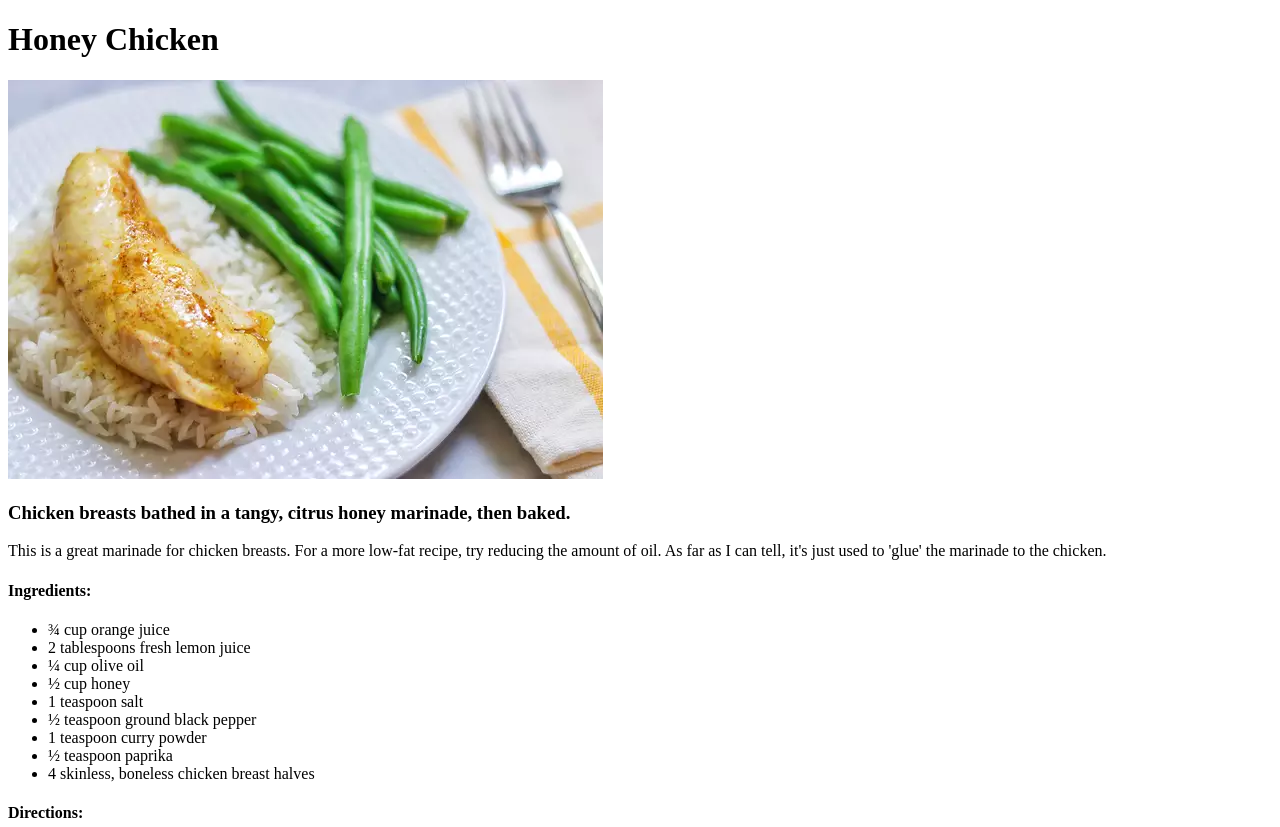
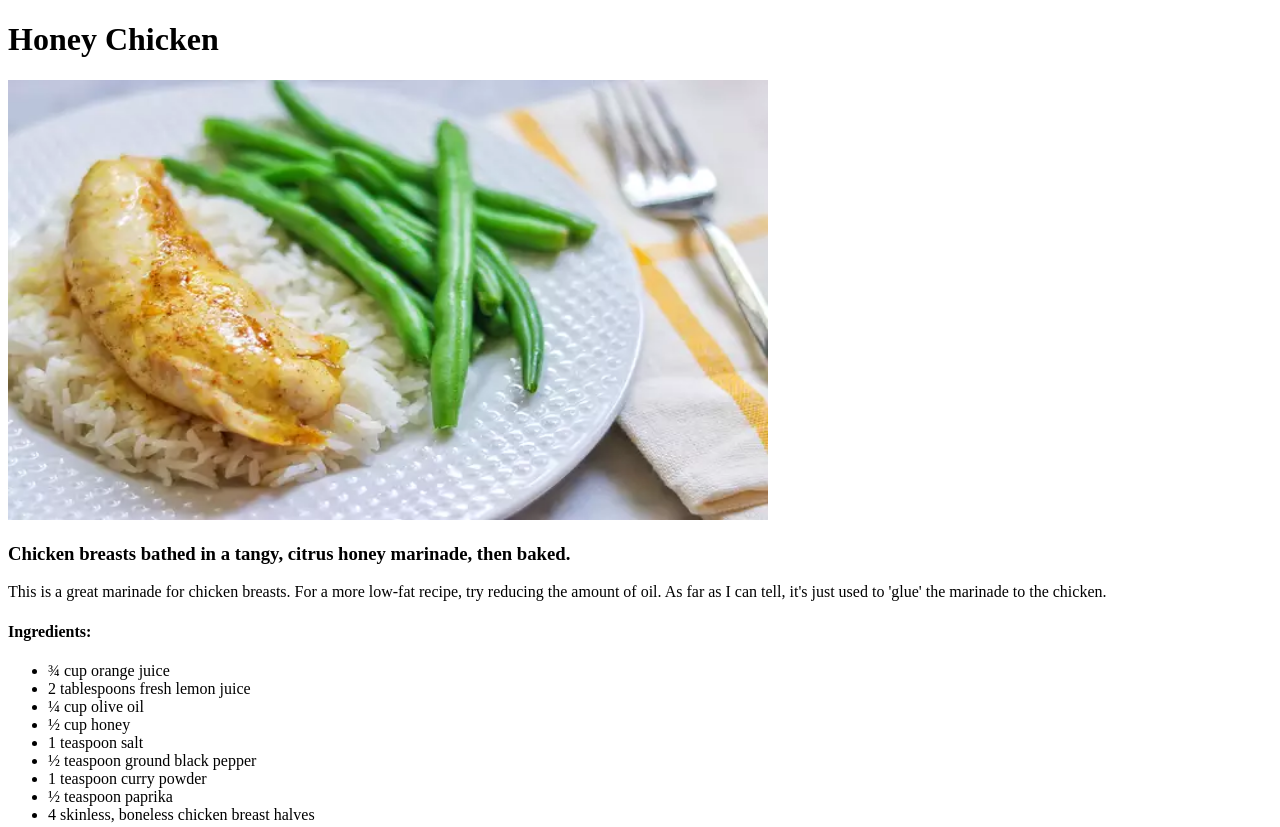
Before and after one commit to zdeezy/Odin-Recipes, a plain HTML site: page recipes/honeychicken.html in a window 1280 px wide. Shown: the top 827 px of the page. Drawn offline with Linux system fonts and the light colour scheme.

Commit message:
Messing up my images

```diff
--- a/recipes/honeychicken.html
+++ b/recipes/honeychicken.html
@@ -8,7 +8,9 @@
 
     <body>
         <h1 id="top">Honey Chicken</h1>
-        <img src="../images/honeychicken.jpg" alt="A Picture of Honey Chicken on a plate">
+        <img src="../images/honeychicken.jpg" alt="A Picture of Honey Chicken on a plate"
+        width="760"
+        height="440">
 
         <h3>Chicken breasts bathed in a tangy, citrus honey marinade, then baked.</h3>
 
```
Also changed, not shown: index.html (+1 -1 lines), recipes/simplecountryribs.html (+3 -1 lines), images/ribs.jpg.
